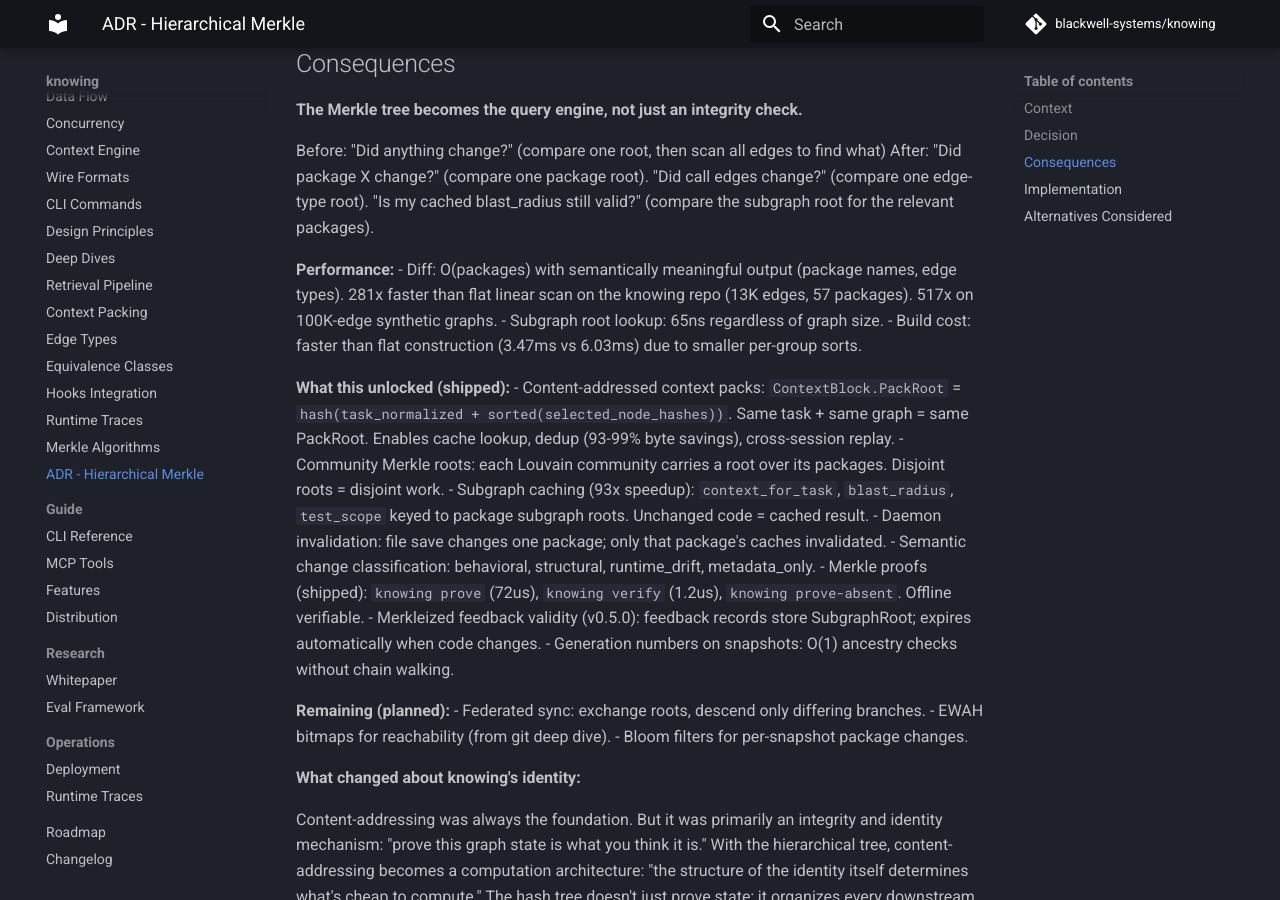
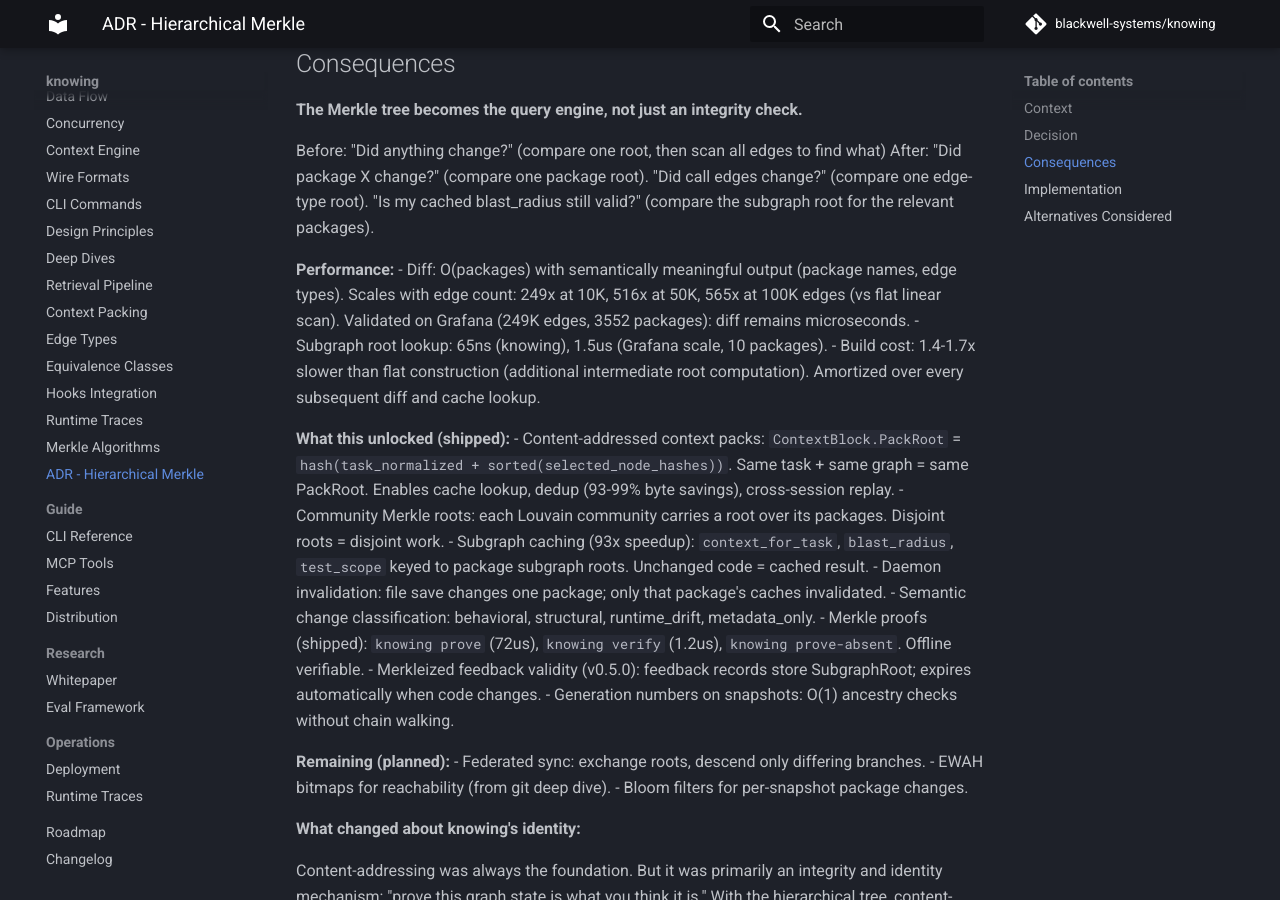
Before and after one commit to blackwell-systems/knowing, an MkDocs documentation site: the page built from docs/architecture/adr-hierarchical-merkle.md, in a window 1280 px wide and 900 px high, scrolled down 901 px. Built offline with MkDocs 1.6.1 and Material for MkDocs 9.7.7, drawn with Linux system fonts in a browser that asks for light colours; comment, search, counter and statistics services are not loaded.

Commit message:
docs: fix ADR build cost (1.4-1.7x slower, not faster) and add scale numbers

```diff
--- a/docs/architecture/adr-hierarchical-merkle.md
+++ b/docs/architecture/adr-hierarchical-merkle.md
@@ -33,9 +33,9 @@ Before: "Did anything change?" (compare one root, then scan all edges to find wh
 After: "Did package X change?" (compare one package root). "Did call edges change?" (compare one edge-type root). "Is my cached blast_radius still valid?" (compare the subgraph root for the relevant packages).
 
 **Performance:**
-- Diff: O(packages) with semantically meaningful output (package names, edge types). 281x faster than flat linear scan on the knowing repo (13K edges, 57 packages). 517x on 100K-edge synthetic graphs.
-- Subgraph root lookup: 65ns regardless of graph size.
-- Build cost: faster than flat construction (3.47ms vs 6.03ms) due to smaller per-group sorts.
+- Diff: O(packages) with semantically meaningful output (package names, edge types). Scales with edge count: 249x at 10K, 516x at 50K, 565x at 100K edges (vs flat linear scan). Validated on Grafana (249K edges, 3552 packages): diff remains microseconds.
+- Subgraph root lookup: 65ns (knowing), 1.5us (Grafana scale, 10 packages).
+- Build cost: 1.4-1.7x slower than flat construction (additional intermediate root computation). Amortized over every subsequent diff and cache lookup.
 
 **What this unlocked (shipped):**
 - Content-addressed context packs: `ContextBlock.PackRoot` = `hash(task_normalized + sorted(selected_node_hashes))`. Same task + same graph = same PackRoot. Enables cache lookup, dedup (93-99% byte savings), cross-session replay.
```
